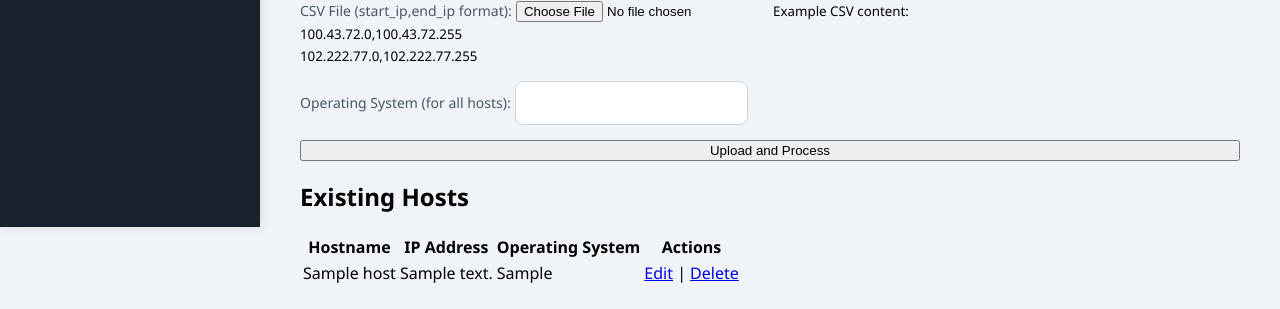
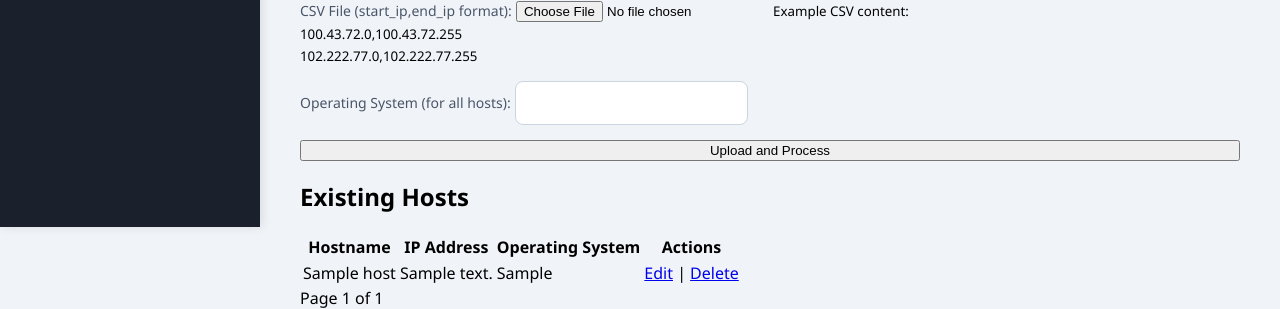
Before and after one commit to LM-Codespace/Dashboard-Flask, a Flask app: page /hosts in a window 1280 px wide. Shown: the part 613-922 px from the top of the page. Before the commit the page ends 896 px from the top, so only its background shows below. Run offline with Flask 3, Linux system fonts and the light colour scheme; the visitor is signed in with stand-in values (Sample User, id 1); tables that the repository leaves empty or names only in its code hold one stand-in row (values such as "Sample post"); some libraries are stand-ins or nearby versions.

Commit message:
Update hosts.html

```diff
--- a/templates/hosts.html
+++ b/templates/hosts.html
@@ -64,4 +64,16 @@
             {% endfor %}
         </tbody>
     </table>
+<!-- After your hosts table -->
+<div class="pagination">
+    {% if pagination.has_prev %}
+        <a href="{{ url_for('hosts', page=pagination.page-1) }}">Previous</a>
+    {% endif %}
+
+    <span>Page {{ pagination.page }} of {{ pagination.pages }}</span>
+
+    {% if pagination.has_next %}
+        <a href="{{ url_for('hosts', page=pagination.page+1) }}">Next</a>
+    {% endif %}
+</div>
 {% endblock %}
```
